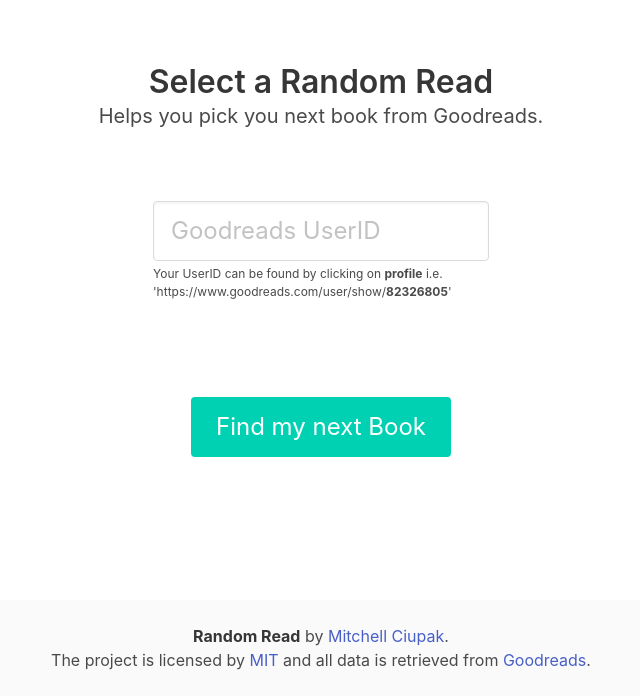
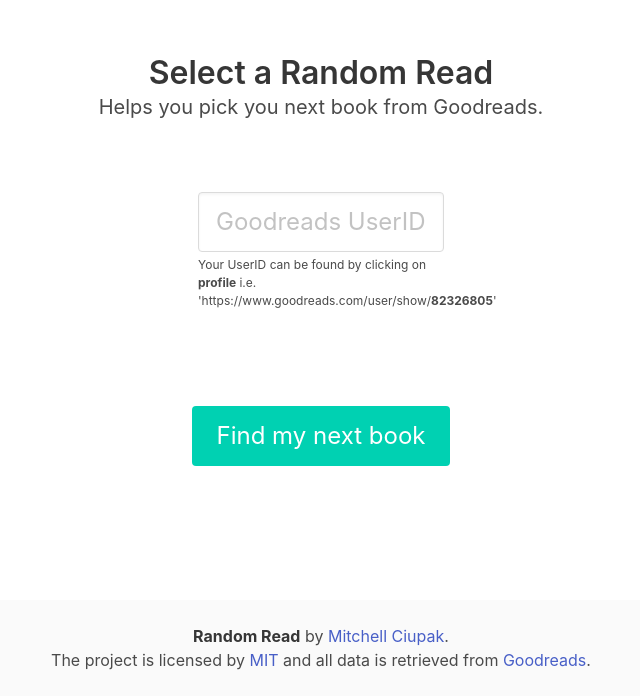
Before and after one commit to mitchellciupak/Random-Read, a Vue app: page / in a window 1280 px wide. Shown: the part 104-800 px from the top of the page, without its empty margins (319-959 px from the left). Built offline with nearby package versions, Linux system fonts and the light colour scheme.

Commit message:
Updateing Style :lipstick:

```diff
--- a/src/App.vue
+++ b/src/App.vue
@@ -76,7 +76,7 @@
       return this.$store.getters['books/hasBook'];
     },
     buttonText() {
-      return this.hasBook ? 'Pick another Book' : 'Find my next Book';
+      return this.hasBook ? 'Nah, another book' : 'Find my next book';
     },
     isLoading() {
       return this.$store.getters['books/isLoading'];
--- a/src/components/UserNameInput.vue
+++ b/src/components/UserNameInput.vue
@@ -3,7 +3,7 @@
     <div class="container">
       <div class="columns">
         <div class="column"></div>
-        <div class="column is-one-third">
+        <div class="column is-one-quarter">
           <div class="control">
             <input
               :class="inputClasses"
```
